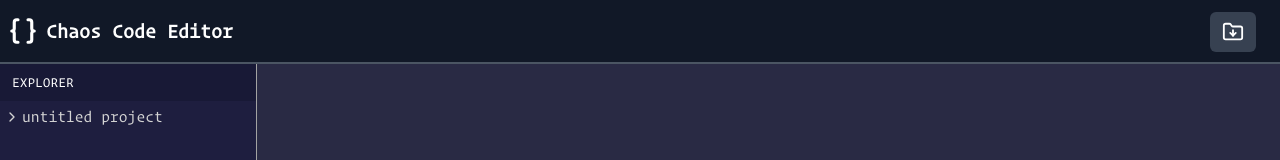
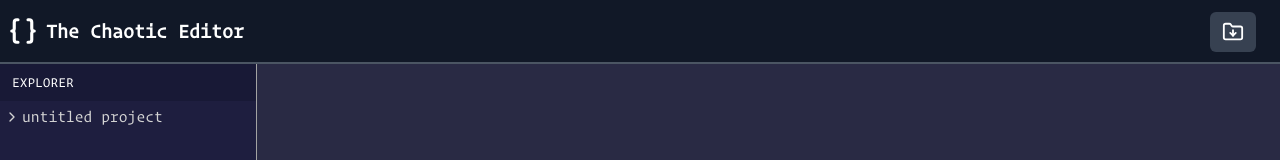
Before and after one commit to HoussemDegachi/lewisHackathone, a React (Vite) app: page / in a window 1280 px wide. Shown: the top 160 px of the page. Built offline with nearby package versions, Linux system fonts and the light colour scheme.

Commit message:
improved metadata

```diff
--- a/index.html
+++ b/index.html
@@ -6,7 +6,7 @@
     <meta name="viewport" content="width=device-width, initial-scale=1.0" />
     <meta
       name="description"
-      content="The Unruly Code Editor: A chaotic, unpredictable editor where mistakes break code, files run away, folders loop endlessly, and saving plays hide and seek. Embrace the madness, where errors insult you, and your code might even time-travel or turn to binary."
+      content="The Chaotic Code Editor: A chaotic, unpredictable editor where mistakes break code and saving plays hide and seek. Embrace the madness, where your code might even turn to binary."
     />
     <title>The Chaotic Code Editor: A Wild Ride in Programming</title>
   </head>
--- a/src/components/layout/NavBar.jsx
+++ b/src/components/layout/NavBar.jsx
@@ -36,7 +36,7 @@ function NavBar() {
     <div className="bg-gray-900 w-full h-16 border-gray-600 border-b-2 flex items-center justify-between text-white p-2">
       <h1 className="text-xl font-semibold flex items-center gap-2">
         <Braces size={30} strokeWidth={2.5} />
-          Chaos Code Editor
+          The Chaotic Editor
         </h1>
         <div>
           {file && (
```
